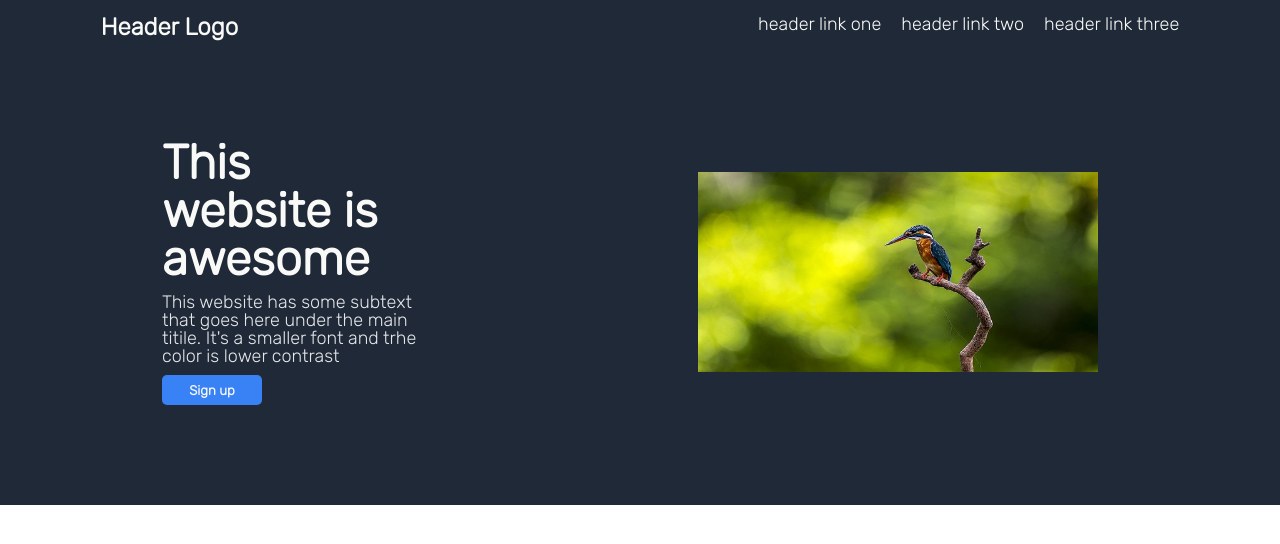
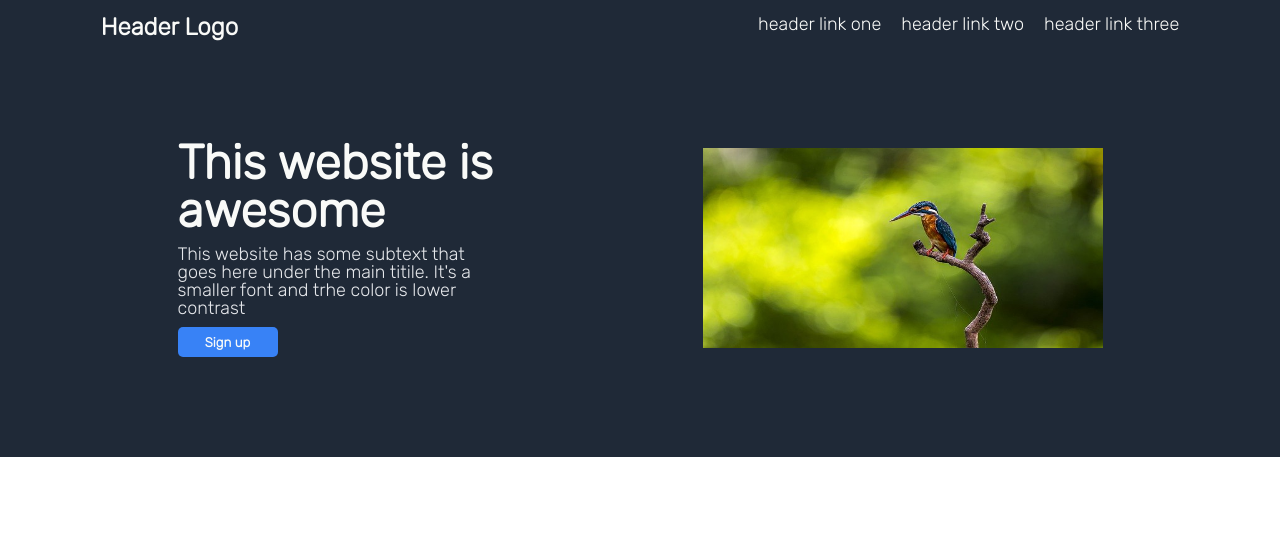
Before and after one commit to lucomoraes/Flexbox-LandingPage, a plain HTML site: page index.html in a window 1280 px wide. Drawn offline with Linux system fonts and the light colour scheme.

Commit message:
ajuste css

```diff
--- a/style.css
+++ b/style.css
@@ -32,7 +32,7 @@
 }
 
 .hero-container {
-    gap: 280px;
+    gap: 205px;
     display: flex;
     padding-bottom: 100px;
     align-items: center;
@@ -41,7 +41,7 @@
 }
 
 .hero-secondary-container {
-    width: 20%;
+    width: 25%;
 }
 
 .hero-secondary-container span, p {
@@ -63,7 +63,6 @@
 .hero-container img {
     width: 400px;
     height: 200px;
-    margin-right: 20px;
 }
 
 .hero-secondary-container button {
```
